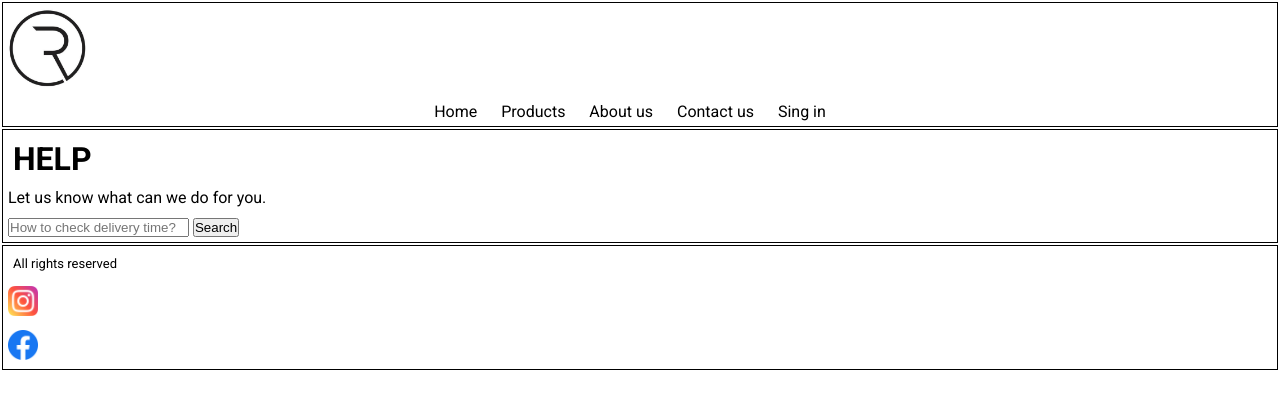
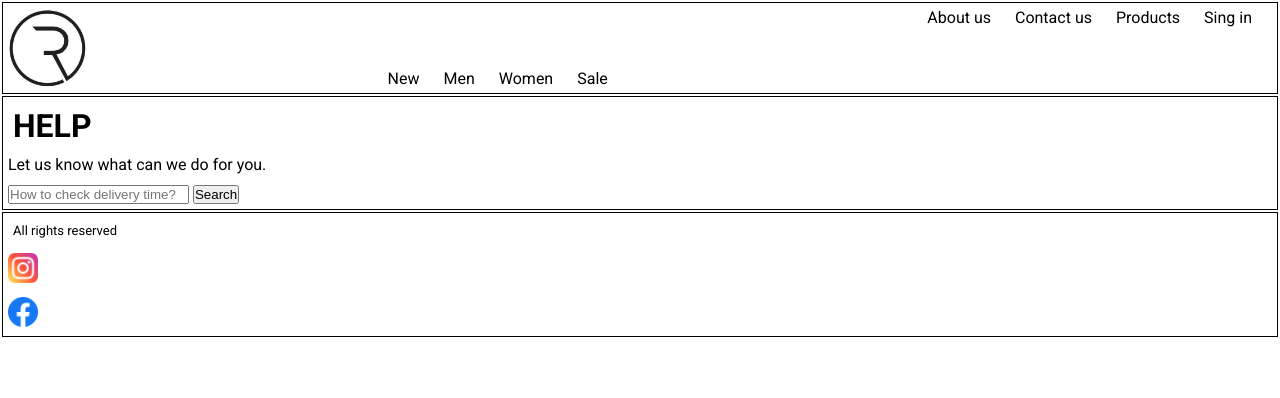
Before and after one commit to renzobardalez/Coderhouse---Entregas, a plain HTML site: page pages/help.html in a window 1280 px wide. Drawn offline with Linux system fonts and the light colour scheme.

Commit message:
Modificaciones

```diff
--- a/css/style.css
+++ b/css/style.css
@@ -26,13 +26,28 @@ body{
 
 /* Estilos del header */
 header{
+    display: flex;
+    justify-content: space-between;
+    align-items: flex-start;
     border: 1px solid  black;
     margin: 2px 2px;
+    position: relative;
 }
 
+.header_logo{
+    display: flex;
+    align-self:baseline;
+    width: 90px;
+    margin-bottom: 0px;
+}
+
+
 header nav{
+    display: flex;
     text-align: center;
+    align-self: flex-end;
 }
+
 
 header nav ul{
     list-style: none;
@@ -51,14 +66,11 @@ header nav ul li a{
 }
 
 .nav_secundario{
-    text-align: right;
+    display: flex;
+    align-self: flex-start;
 }
 
 
-.header_logo{
-    width: 90px;
-    margin-bottom: 0px;
-}
 
 /*-------------------------------------------------------------------*/
 /*-------------------------------------------------------------------*/
--- a/pages/help.html
+++ b/pages/help.html
@@ -24,19 +24,37 @@
         <nav>
             <!-- lista desordenada-->
             <ul>
-                <!--  Envía a la página principal  -->
+                <!--  Envía a la página productos pero con el filtro de nuevo  -->
                 <li>
-                    <a href="../index.html">
-                        Home
+                    <a href="products.html">
+                        New
                     </a>
                 </li>
-                <!--  Envía a la página products  -->
+                <!--  Envía a la página productos pero con el filtro de products de hombres  -->
                 <li>
                     <a href="products.html">
-                        Products
+                    Men
                     </a>
                 </li>
-                <!--  Envía a la página about-us  -->
+                <!--  Envía a la página productos pero con el filtro de products de mujer  -->
+                <li>
+                    <a href="products.html">
+                    Women
+                    </a>
+                </li>
+                <!--  Envía a la página productos pero con el filtro de products en remate  -->
+                <li>
+                    <a href="products.html">
+                        Sale
+                    </a>
+                </li>
+            </ul>
+        </nav>
+        <!-- menú de navegación secundario -->
+        <nav class="nav_secundario">
+            <!-- lista desordenada-->
+            <ul>
+                <!--  Envía a la About-us -->
                 <li>
                     <a href="about-us.html">
                         About us
@@ -48,7 +66,12 @@
                         Contact us
                     </a>
                 </li>
-                <!--  Envía a la página sing in  -->
+                <!--  Envía a la página products -->
+                <li>
+                    <a href="products.html">
+                        Products
+                    </a></li>
+                <!--  Envía a la página de registro  -->
                 <li>
                     <a href="sing-in.html">
                         Sing in
```
Also changed, not shown: index.html (+30 -30 lines), pages/about-us.html (+29 -9 lines), pages/contact-us.html (+29 -6 lines), pages/products.html (+31 -8 lines), pages/sing-in.html (+32 -8 lines).
